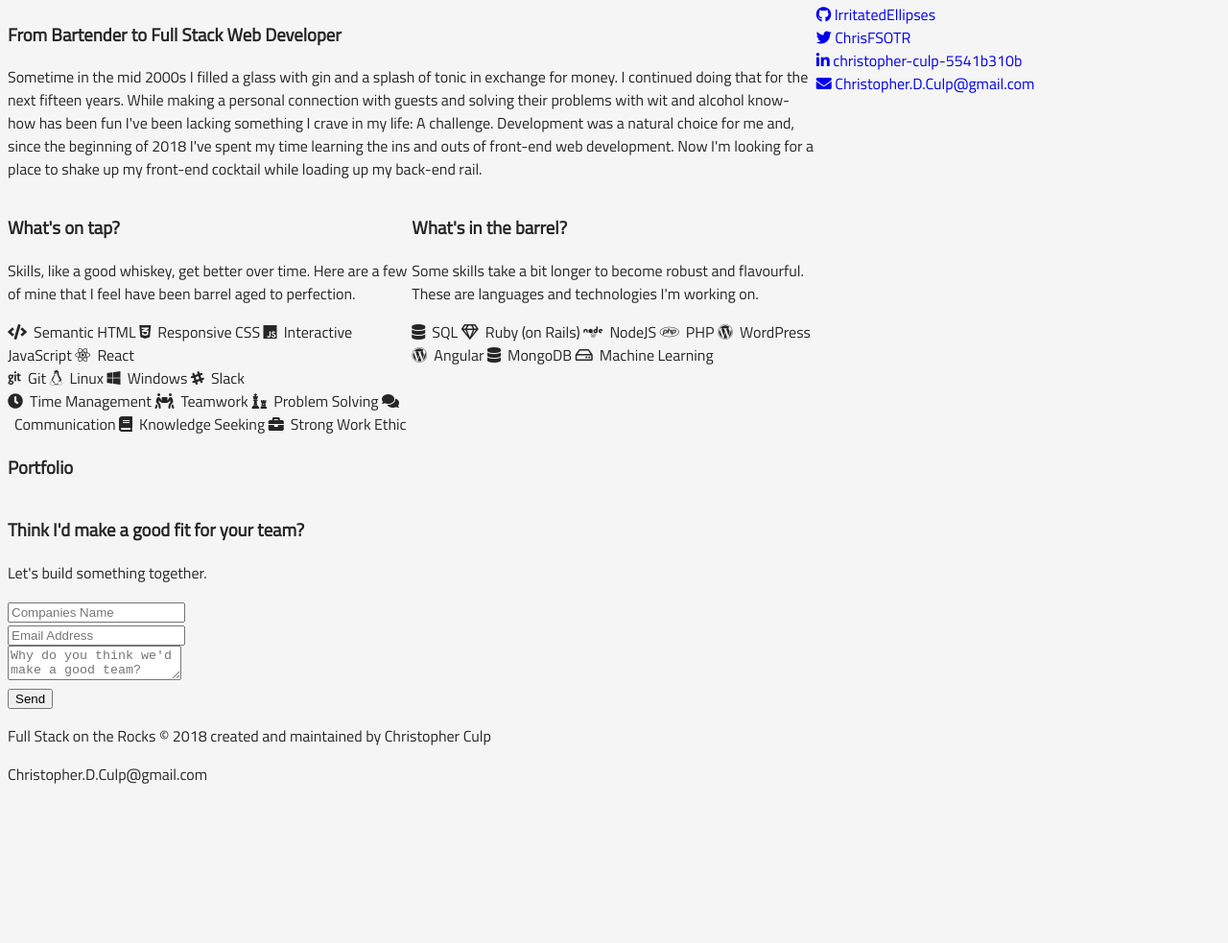
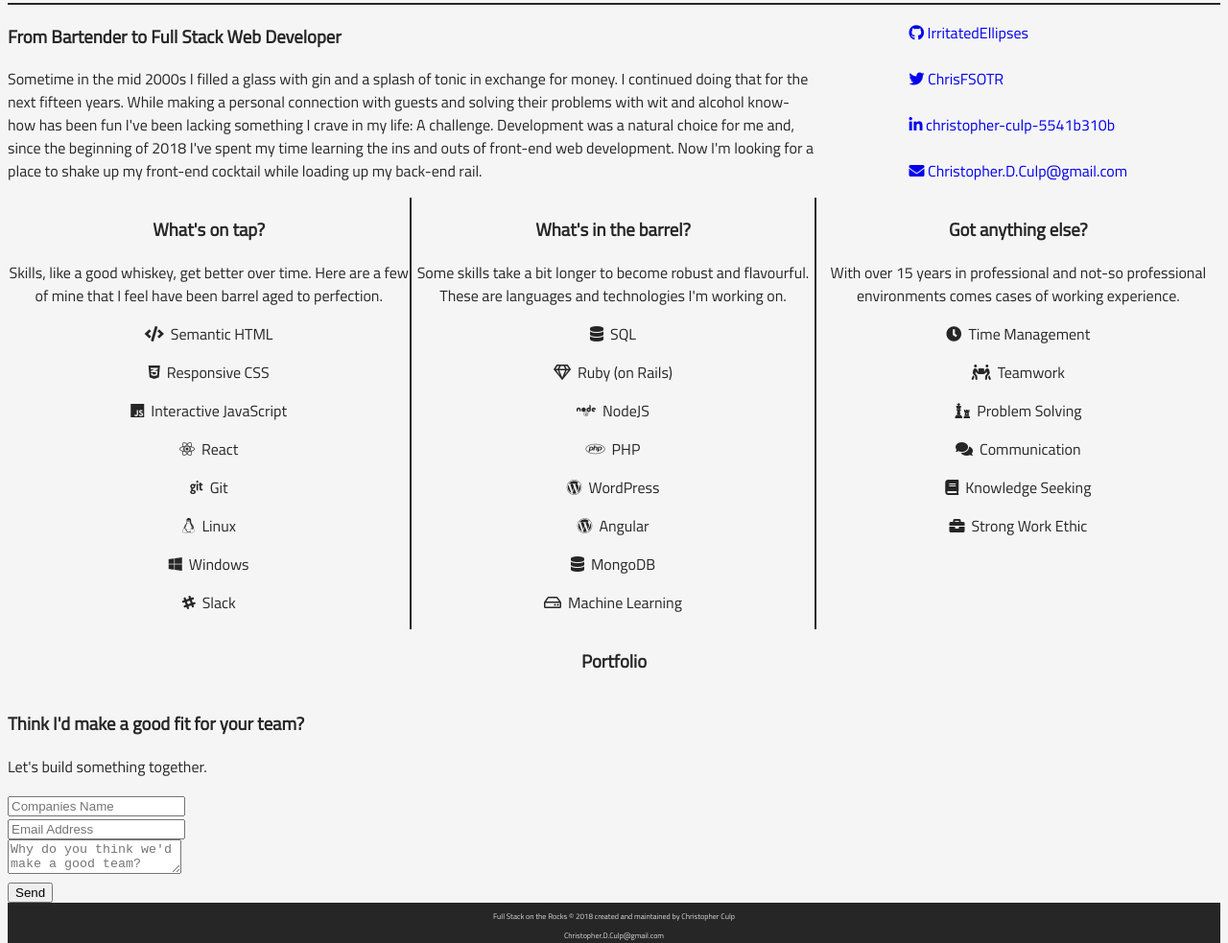
Before and after one commit to IrritatedEllipses/portfoliov2, a plain HTML site: page index.html in a window 1280 px wide. Shown: the part 859-1842 px from the top of the page at 96% size. Before the commit the page ends 1694 px from the top, so only its background shows below. Drawn offline with Linux system fonts and the light colour scheme.

Commit message:
Layout complete, adding info portfolio next

```diff
--- a/index.html
+++ b/index.html
@@ -61,53 +61,88 @@
                 <p class="sectionParagraph">
                     Skills, like a good whiskey, get better over time. Here are a few of mine that I feel have been barrel aged to perfection.
                 </p>
-            </div>
-            <div class="skillsParagraph">
-                <div class="skillsFrontEnd">
+                <p>
                     <i class="fas fa-code"></i>&nbsp;&nbsp;Semantic HTML
+                </p>
+                <p>
                     <i class="fab fa-css3-alt"></i>&nbsp;&nbsp;Responsive CSS
+                </p>
+                <p>
                     <i class="fab fa-js"></i>&nbsp;&nbsp;Interactive JavaScript
+                </p>
+                <p>
                     <i class="fab fa-react"></i>&nbsp;&nbsp;React
-
-                </div>
-                <div class="skillsTechnology">
+                </p>
+                <p>
                     <i class="fab fa-git"></i>&nbsp;&nbsp;Git
+                </p>
+                <p>
                     <i class="fab fa-linux"></i>&nbsp;&nbsp;Linux
+                </p>
+                <p>
                     <i class="fab fa-windows"></i>&nbsp;&nbsp;Windows
+                </p>
+                <p>
                     <i class="fab fa-slack-hash"></i>&nbsp;&nbsp;Slack
-
-                </div>
-                <div class="skillsSoft">
-                    <i class="fas fa-clock"></i>&nbsp;&nbsp;Time Management
-                    <i class="fas fa-people-carry"></i>&nbsp;&nbsp;Teamwork
-                    <i class="fas fa-chess"></i>&nbsp;&nbsp;Problem Solving
-                    <i class="fas fa-comments"></i>&nbsp;&nbsp;Communication
-                    <i class="fas fa-book"></i>&nbsp;&nbsp;Knowledge Seeking
-                    <i class="fas fa-briefcase"></i>&nbsp;&nbsp;Strong Work Ethic
-                </div>
+                </p>
 
             </div>
         </section>
+
         <section class="learningList">
-            <div class="learningParagraph">
             <h3 class="sectionOpen">What's in the barrel?</h3>
             <p class="sectionParagraph">
                 Some skills take a bit longer to become robust and flavourful. These are languages and technologies I'm working on.
             </p>
-                <div class="lpOne">
+            <p>
                 <i class="fas fa-database"></i>&nbsp;&nbsp;SQL
+            </p>
+            <p>
                 <i class="far fa-gem"></i>&nbsp;&nbsp;Ruby (on Rails)
+            </p>
+            <p>
                 <i class="fab fa-node"></i>&nbsp;&nbsp;NodeJS
+            </p>
+            <p>
                 <i class="fab fa-php"></i>&nbsp;&nbsp;PHP
+            </p>
+            <p>
                 <i class="fab fa-wordpress"></i>&nbsp;&nbsp;WordPress
-                </div>
-                <div class="lpTwo">
+            </p>
+            <p>
                 <i class="fab fa-wordpress"></i>&nbsp;&nbsp;Angular
+            </p>
+            <p>
                 <i class="fas fa-database"></i>&nbsp;&nbsp;MongoDB
+            </p>
+            <p>
                 <i class="far fa-hdd"></i>&nbsp;&nbsp;Machine Learning
+            </p>
+        </section>
+        <section class="wanted">
+            <h3 class="sectionOpen">Got anything else?</h3>
+            <p class="sectionParagraph">
+                With over 15 years in professional and not-so professional environments comes cases of working experience.
+            </p>
+            <p>
+                <i class="fas fa-clock"></i>&nbsp;&nbsp;Time Management
+            </p>
+            <p>
+                <i class="fas fa-people-carry"></i>&nbsp;&nbsp;Teamwork
+            </p>
+            <p>
+                <i class="fas fa-chess"></i>&nbsp;&nbsp;Problem Solving
+            </p>
+            <p>
+                <i class="fas fa-comments"></i>&nbsp;&nbsp;Communication
+            </p>
+            <p>
+                <i class="fas fa-book"></i>&nbsp;&nbsp;Knowledge Seeking
+            </p>
+            <p>
+                <i class="fas fa-briefcase"></i>&nbsp;&nbsp;Strong Work Ethic
+            </p>
 
-                </div>
-            </div>
 
         </section>
         <section class="portfolio" id="portfolioNode">
--- a/styleRefactor.css
+++ b/styleRefactor.css
@@ -27,7 +27,7 @@ body {
 .container {
     display: grid;
     grid-template-columns: 1fr 1fr 1fr;
-    /* grid-template-rows: 1fr 2fr 2fr 2fr 2fr 2fr 2fr; */
+
     grid-template-areas:
     "nav nav nav"
     "splash splash splash"
@@ -65,6 +65,7 @@ body {
         text-align: left;
     }
 }
+
 
 /* NavBar */
 
@@ -109,6 +110,7 @@ body {
     background-position: center;
     background-repeat: no-repeat;
     position: relative;
+    border-bottom: 2px solid #262626;
 }
 
 .splashText {
@@ -117,26 +119,26 @@ body {
     left: 50%;
     transform: translate(-50%, -50%);
     position: absolute;
-
-
-
 }
 
 /* About me */
 
 .about {
     grid-area: about;
+    margin: auto;
 }
 
 /* Socialmedia */
 
 .socialMedia {
     grid-area: socialMedia;
-    display: block;
+    margin: auto;
+
 }
 
 .socialMedia a{
     text-decoration: none;
+    display: block;
 
 }
 
@@ -145,20 +147,27 @@ body {
 
 .skills {
     grid-area: skills;
+    border-right: 2px solid var(--alternate-bg-color);
+    text-align: center;
 }
 
 .learningList {
     grid-area: learning;
+    border-right: 2px solid var(--alternate-bg-color);
+    text-align: center;
 }
 
 .wanted {
     grid-area: wanted;
+    text-align: center;
+
 }
 
 /* Portfolio area */
 
 .portfolio {
     grid-area: port;
+    text-align: center;
 }
 
 /* Contact form */
@@ -171,4 +180,9 @@ body {
 
 .footer {
     grid-area: footer;
+    background-color: var(--alternate-bg-color);
+    color: var(--alternate-font-color);
+    text-align: center;
+    font-size: 8px;
+    height: 42px;
 }
```
Lines whose indentation alone changed are shown as unchanged.
